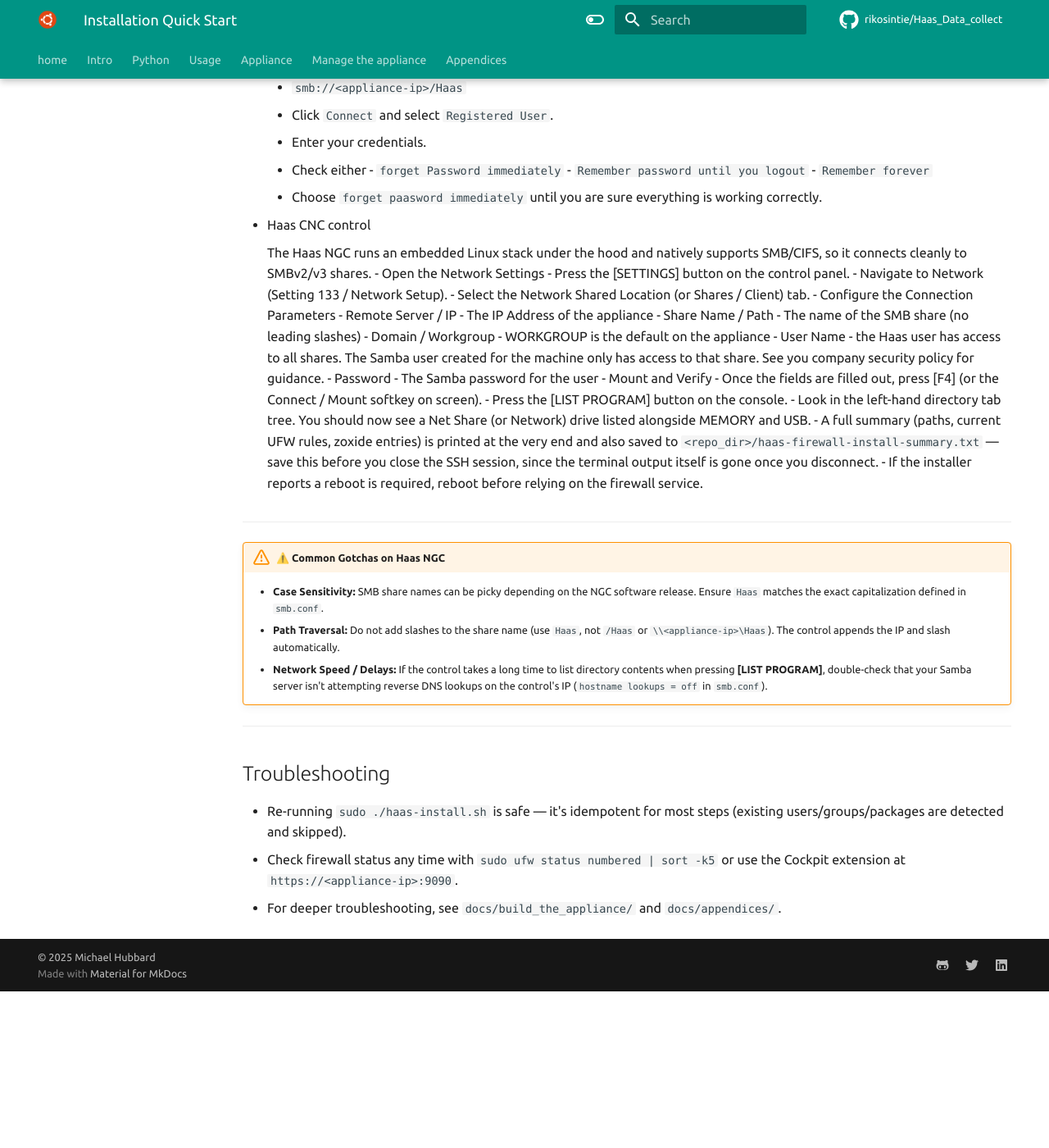
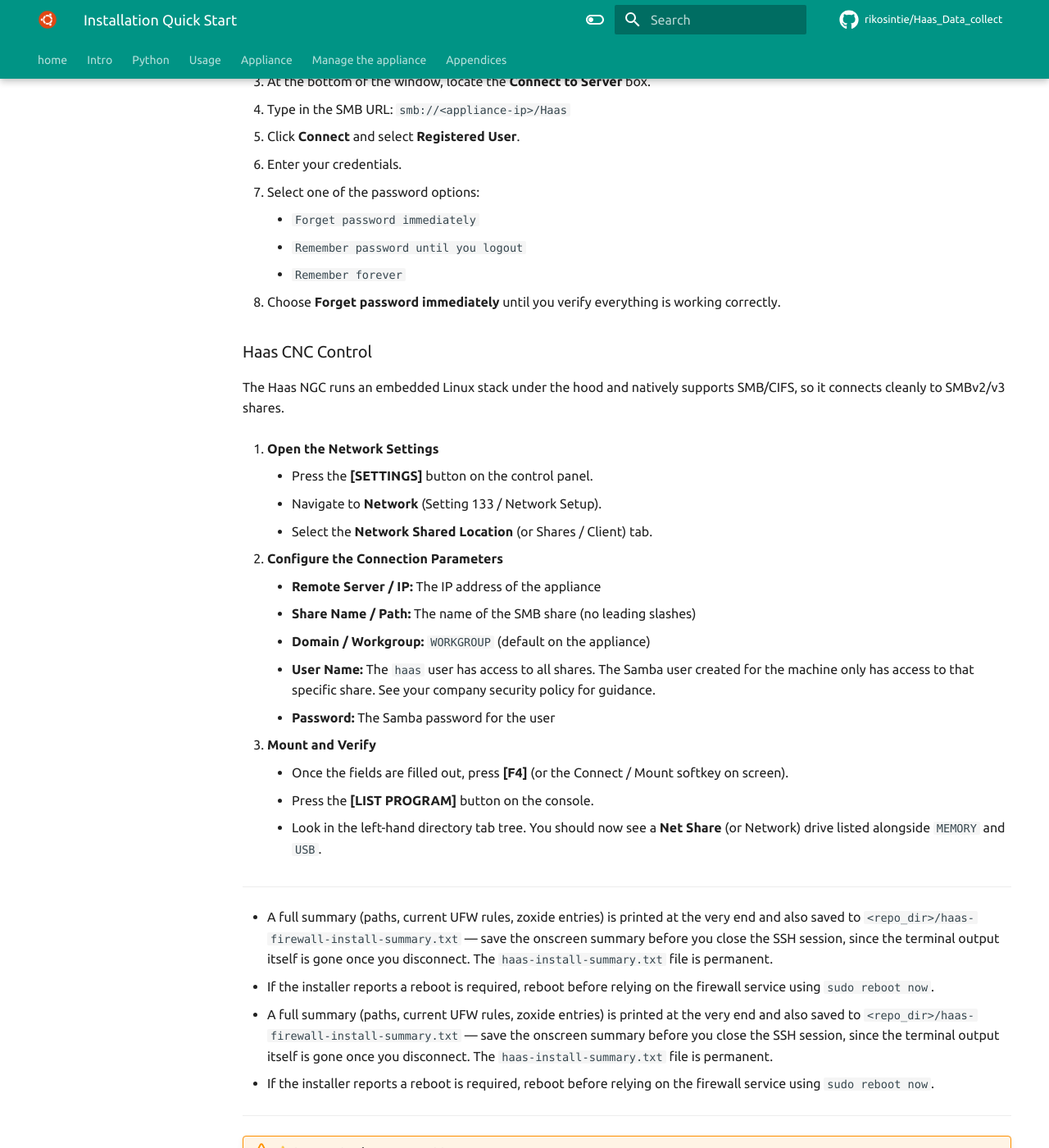
Before and after one commit to rikosintie/Haas_Data_collect, an MkDocs documentation site: the page built from docs/INSTALL_QUICKSTART.md, in a window 1280 px wide and 1400 px high, scrolled down 2513 px. Shown: the whole window at 82% size. Built offline with MkDocs 1.6.1 and Material for MkDocs 9.7.7, drawn with Linux system fonts in a browser that asks for light colours; some web fonts are replaced; comment, search, counter and statistics services are not loaded; before the commit the page ends 3722 px from its top, so only the background shows below that; some of the changed text lies outside the part shown.

Commit message:
Git Title: INSTALL_QUICKSTART.md and haas-aliases.zsh
Git Description:
changed summary file name in haas-install.sh to haas-install-summary.txt

Formatted the Samba Share section in INSTALL_QUICKSTART.md

````diff
--- a/docs/INSTALL_QUICKSTART.md
+++ b/docs/INSTALL_QUICKSTART.md
@@ -64,72 +64,85 @@
 ## 6. After it finishes
 
 - **Cockpit UI:** `https://<appliance-ip>:9090`
-- **Samba share:** to map a drive to the appliance:
-  - Windows
-    - Open Explorer
-    - Click `This PC` in the sidebar, right-click This PC, and select Map network drive...
-    - Choose an available Drive letter
-    - In the `Folder field`, enter: `\\<appliance-ip>\Haas`
-    - Click `Connect` using different credentials (and check Reconnect at sign-in if you want it persistent).
-    - Click `Finish`, then enter your Samba username and password when prompted.
-    - To map it from the terminal to drive Z:
-      - net use Z: `\\<appliance_IP>\Haas /user:<username> <password> /persistent:yes`
-  - Mac
-    - Open `Finder`
-    - Press `Cmd + K` (or go to `Go > Connect to Server...` in the menu bar).
-    - In the `Server Address` field, enter:
-      - `smb://<appliance-ip>/Haas`
-    - Click `Connect`
-    - Select `Registered User`, enter your Samba username and password
-    - click `Connect`.
-!!! info
-    To make it auto-connect on boot, go to System Settings > General > Login Items, click the + button, and select the mounted Haas volume from your desktop/Finder sidebar.
-  - Linux
-    - Open your file manager (Files in Ubuntu).
-    - Click `Network` on the left
-    - At the bottom of the window that opens, you will see a box labeled `Connect to Server`
-    - Type in the SMB URL:
-      - `smb://<appliance-ip>/Haas`
-      - Click `Connect` and select `Registered User`.
-      - Enter your credentials.
-      - Check either
-            - `forget Password immediately`
-            - `Remember password until you logout`
-            - `Remember forever`
-      - Choose `forget paasword immediately` until you are sure everything is working correctly.
-  - Haas CNC control
+- **Samba share:** To map a drive to the appliance:
 
-     The Haas NGC runs an embedded Linux stack under the hood and natively supports SMB/CIFS, so it connects cleanly to SMBv2/v3 shares.
-    - Open the Network Settings
-          - Press the [SETTINGS] button on the control panel.
-          - Navigate to Network (Setting 133 / Network Setup).
-          - Select the Network Shared Location (or Shares / Client) tab.
-    - Configure the Connection Parameters
-          - Remote Server / IP - The IP Address of the appliance
-          - Share Name / Path - The name of the SMB share (no leading slashes)
-          - Domain / Workgroup - WORKGROUP is the default on the appliance
-          - User Name - the Haas user has access to all shares. The Samba user created for the machine only has access to that share. See you company security policy for guidance.
-          - Password - The Samba password for the user
-    - Mount and Verify
-          - Once the fields are filled out, press [F4] (or the Connect / Mount softkey on screen).
-          - Press the [LIST PROGRAM] button on the console.
-          - Look in the left-hand directory tab tree. You should now see a Net Share (or Network) drive listed alongside MEMORY and USB.
+### Windows
+
+1. Open **Explorer**.
+2. Click **This PC** in the sidebar, right-click **This PC**, and select **Map network drive...**
+3. Choose an available drive letter.
+4. In the **Folder** field, enter: `\\<appliance-ip>\Haas`
+5. Check **Connect using different credentials** (and check **Reconnect at sign-in** if you want it persistent).
+6. Click **Finish**, then enter your Samba username and password when prompted.
+7. *Optional (Terminal):* To map it from the terminal to drive `Z:`, run:
+
+    ```cmd
+    net use Z: \\<appliance_IP>\Haas /user:<username> <password> /persistent:yes
+    ```
+
+### Mac
+
+1. Open **Finder**.
+2. Press `Cmd + K` (or select **Go > Connect to Server...** in the menu bar).
+3. In the **Server Address** field, enter: `smb://<appliance-ip>/Haas`
+4. Click **Connect**.
+5. Select **Registered User**, enter your Samba username and password, then click **Connect**.
+
+!!! info "Auto-connect on Boot"
+    To make it auto-connect on boot, go to **System Settings > General > Login Items**, click the **+** button, and select the mounted `Haas` volume from your desktop or Finder sidebar.
+
+### Linux
+
+1. Open your file manager (**Files** in Ubuntu).
+2. Click **Network** in the left sidebar.
+3. At the bottom of the window, locate the **Connect to Server** box.
+4. Type in the SMB URL: `smb://<appliance-ip>/Haas`
+5. Click **Connect** and select **Registered User**.
+6. Enter your credentials.
+7. Select one of the password options:
+    - `Forget password immediately`
+    - `Remember password until you logout`
+    - `Remember forever`
+8. Choose **Forget password immediately** until you verify everything is working correctly.
+
+### Haas CNC Control
+
+The Haas NGC runs an embedded Linux stack under the hood and natively supports SMB/CIFS, so it connects cleanly to SMBv2/v3 shares.
+
+1. **Open the Network Settings**
+    - Press the **[SETTINGS]** button on the control panel.
+    - Navigate to **Network** (Setting 133 / Network Setup).
+    - Select the **Network Shared Location** (or Shares / Client) tab.
+
+2. **Configure the Connection Parameters**
+    - **Remote Server / IP:** The IP address of the appliance
+    - **Share Name / Path:** The name of the SMB share (no leading slashes)
+    - **Domain / Workgroup:** `WORKGROUP` (default on the appliance)
+    - **User Name:** The `haas` user has access to all shares. The Samba user created for the machine only has access to that specific share. See your company security policy for guidance.
+    - **Password:** The Samba password for the user
+
+3. **Mount and Verify**
+    - Once the fields are filled out, press **[F4]** (or the Connect / Mount softkey on screen).
+    - Press the **[LIST PROGRAM]** button on the console.
+    - Look in the left-hand directory tab tree. You should now see a **Net Share** (or Network) drive listed alongside `MEMORY` and `USB`.
+
+---
+
+- A full summary (paths, current UFW rules, zoxide entries) is printed at the very end and also saved to `<repo_dir>/haas-firewall-install-summary.txt` — save the onscreen summary before you close the SSH session, since the terminal output itself is gone once you disconnect. The `haas-install-summary.txt` file is permanent.
+- If the installer reports a reboot is required, reboot before relying on the firewall service using `sudo reboot now`.
 - A full summary (paths, current UFW rules, zoxide entries) is printed at
-  the very end and also saved to
-  `<repo_dir>/haas-firewall-install-summary.txt` — save this before you
-  close the SSH session, since the terminal output itself is gone once you
-  disconnect.
+  the very end and also saved to `<repo_dir>/haas-firewall-install-summary.txt` — save the onscreen summary before you close the SSH session, since the terminal output itself is gone once you disconnect. The `haas-install-summary.txt` file is permanent.
 - If the installer reports a reboot is required, reboot before relying on
-  the firewall service.
+  the firewall service using `sudo reboot now`.
 
-----------------------------------------------------------------
+---
 
 !!! warning "⚠️ Common Gotchas on Haas NGC"
     - **Case Sensitivity:** SMB share names can be picky depending on the NGC software release. Ensure `Haas` matches the exact capitalization defined in `smb.conf`.
     - **Path Traversal:** Do not add slashes to the share name (use `Haas`, not `/Haas` or `\\<appliance-ip>\Haas`). The control appends the IP and slash automatically.
     - **Network Speed / Delays:** If the control takes a long time to list directory contents when pressing **[LIST PROGRAM]**, double-check that your Samba server isn't attempting reverse DNS lookups on the control's IP (`hostname lookups = off` in `smb.conf`).
 
-----------------------------------------------------------------
+---
 
 ## Troubleshooting
 
````
Also changed, not shown: 1 other file.
